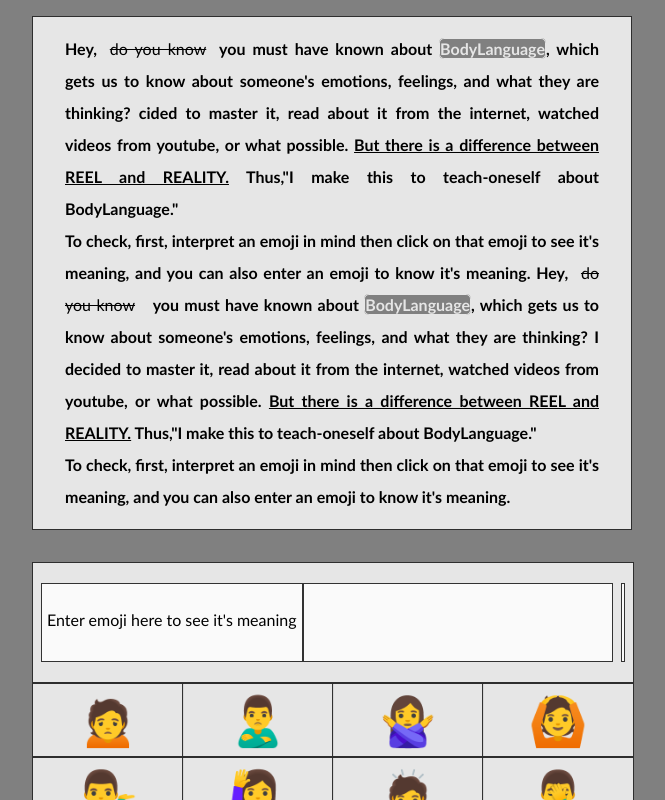
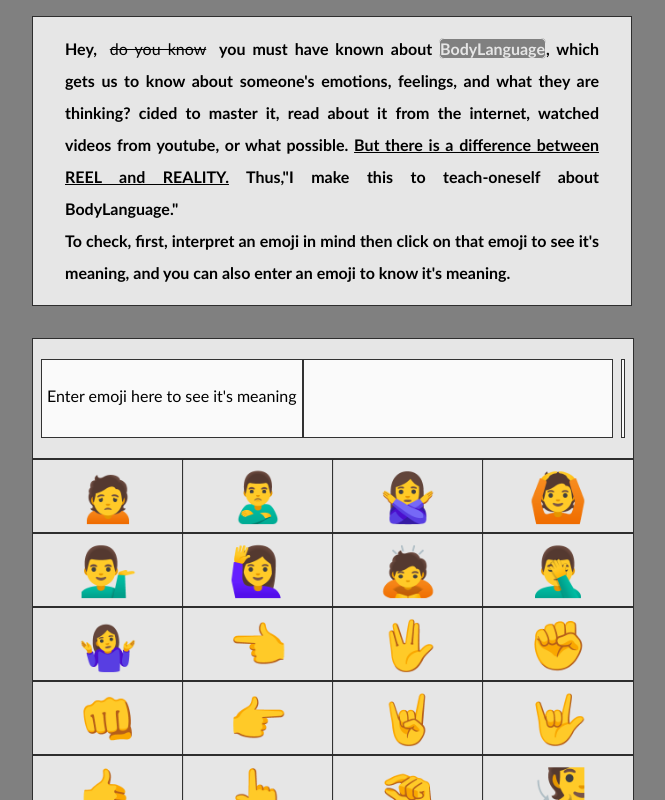
Before and after one commit to bajajshubham/gestures-interpreter, a React (Create React App) app: page / in a window 1280 px wide. Shown: the top 800 px of the page, without its empty margins (308-973 px from the left). Built offline with nearby package versions, Linux system fonts and the light colour scheme.

Commit message:
refactor

```diff
--- a/src/App.js
+++ b/src/App.js
@@ -84,9 +84,7 @@ export default function App() {
        To check, first, interpret an emoji in mind then click on that emoji
        to see it's meaning, and you can also enter an emoji to know it's meaning.
 
-       Hey,<span className="strikeThrough">do you know</span> you must have known about <span className="decorateTxt">BodyLanguage</span>, which gets us to know about someone's emotions, feelings, and what they are thinking? I decided to master it, read about it from the internet, watched videos from youtube, or what possible. <span style={{textDecoration:"underline"}}>But there is a difference between REEL and REALITY.</span>  Thus,"I make this to teach-oneself about BodyLanguage."
-       <br/>
-       To check, first, interpret an emoji in mind then click on that emoji to see it's meaning, and you can also enter an emoji to know it's meaning.
+
 
 
     </p>
```
